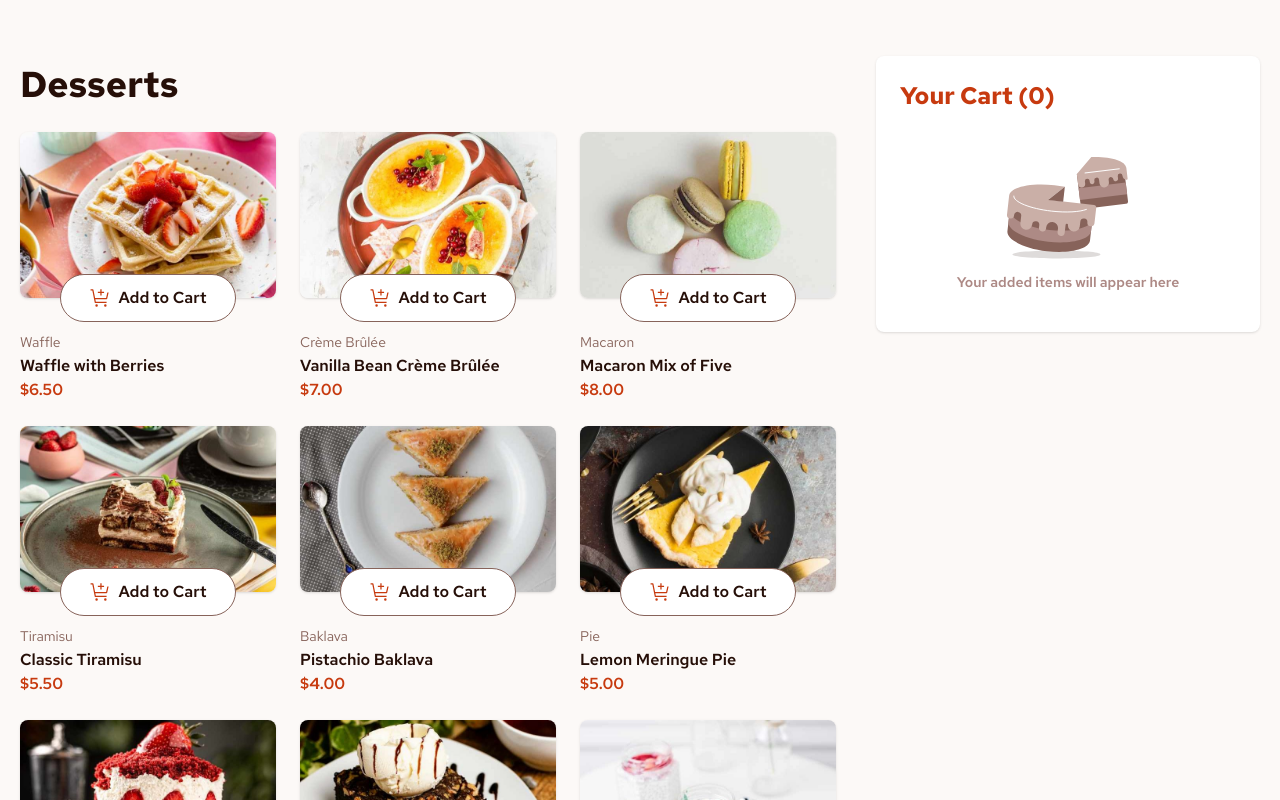
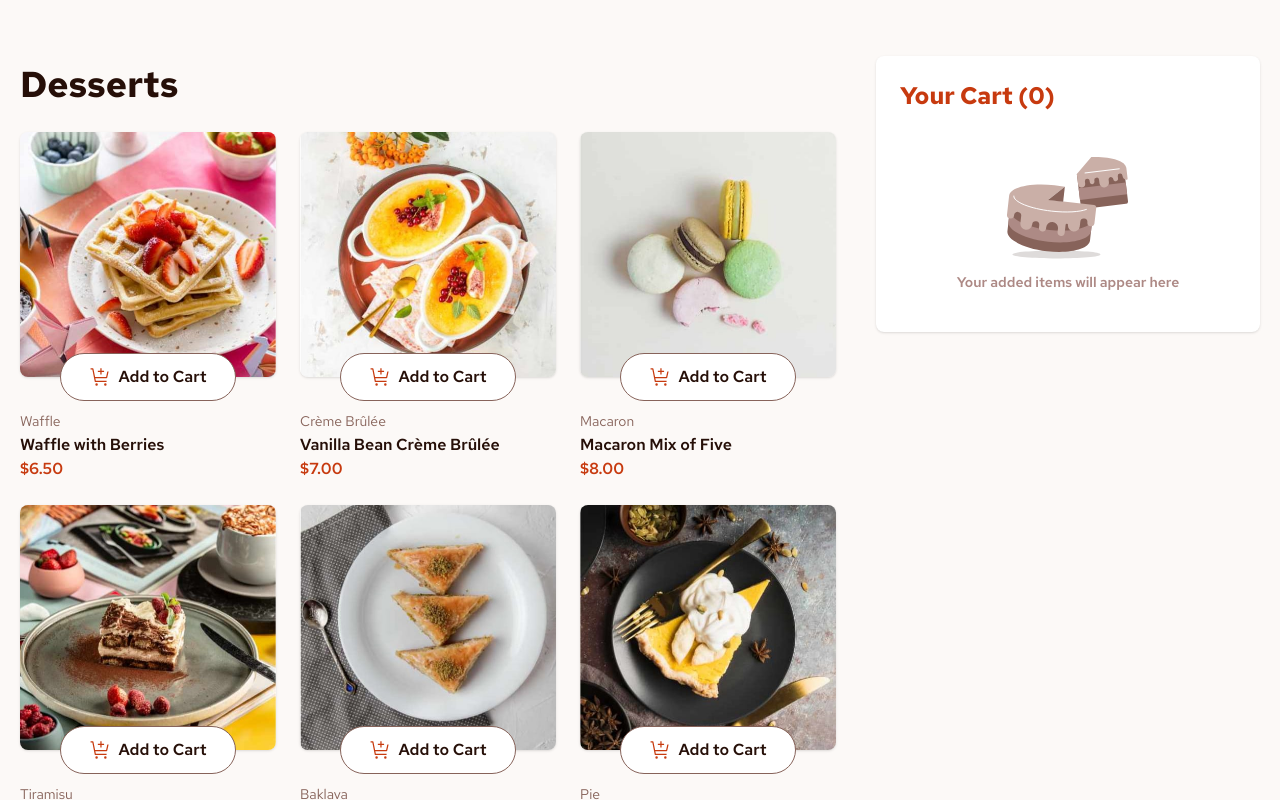
Before and after one commit to vitorgabrielgg/desserts, a Next.js app: page / in a window 1280 px wide. Shown: the top 800 px of the page. Built offline with nearby package versions, Linux system fonts and the light colour scheme.

Commit message:
style: add responsiveness to the product card

```diff
--- a/src/components/product-list/ProductCard/index.tsx
+++ b/src/components/product-list/ProductCard/index.tsx
@@ -1,4 +1,3 @@
-import React from "react";
 import { AddToCartButton } from "../AddToCartButton";
 import { priceFormatter } from "@/utils";
 
@@ -24,9 +23,12 @@
     <li>
       <div className="pb-8 relative">
         <picture>
+          <source media="(min-width: 1024px)" srcSet={image.desktop} />
+          <source media="(min-width: 640px)" srcSet={image.tablet} />
+
           <img
             src={image.mobile}
-            alt=""
+            alt={name}
             className="max-h-[257px] w-full rounded-lg shadow"
           />
         </picture>
```
